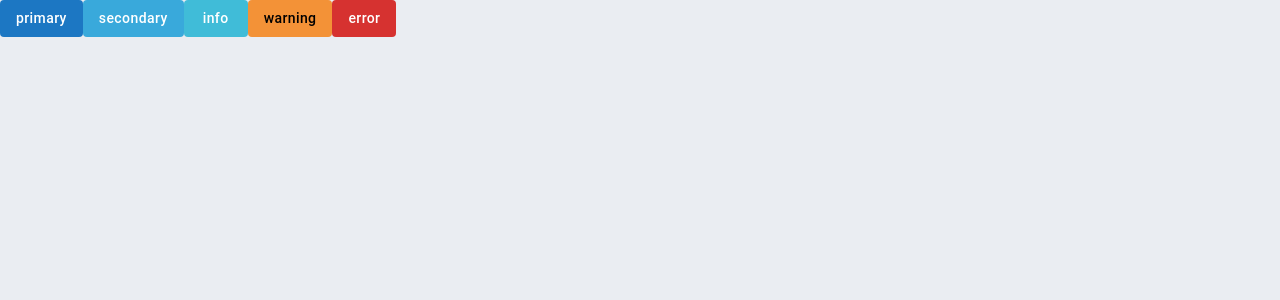
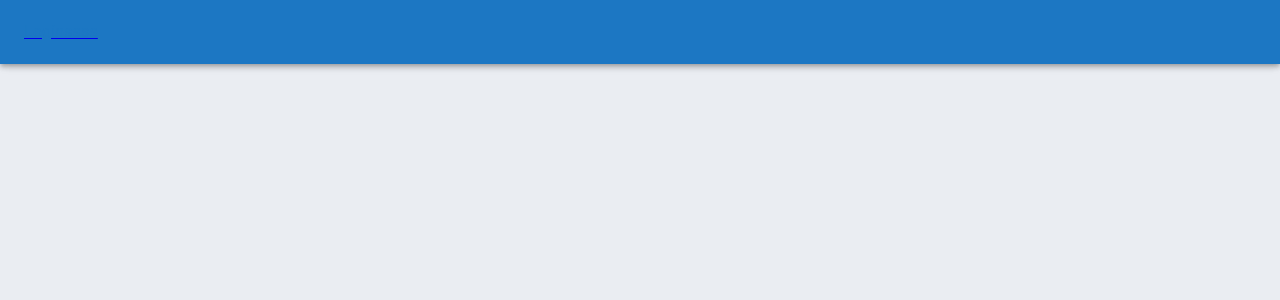
Before and after one commit to rocheredes/next-blog, a Next.js app: page / in a window 1280 px wide. Shown: the top 300 px of the page. Built offline with nearby package versions, Linux system fonts and the light colour scheme.

Commit message:
import global.css

```diff
--- a/pages/_app.js
+++ b/pages/_app.js
@@ -1,6 +1,6 @@
 import {ThemeProvider, CssBaseline} from "@mui/material";
 import {lightTheme} from "../themes/light";
-
+import '../styles/globals.css'
 export default function App({Component, pageProps}) {
     return (
         <ThemeProvider theme={lightTheme}>
--- a/pages/index.js
+++ b/pages/index.js
@@ -1,23 +1,13 @@
-import Head from 'next/head'
 import {Button} from "@mui/material";
-// import { Inter } from 'next/font/google'
-// const inter = Inter({ subsets: ['latin'] })
+import {BlogLayout} from "../components/layout/BlogLayout";
 
 export default function Home() {
     return (
         <>
-            <Head>
-                <title>Create Next App</title>
-                <meta name="description" content="Generated by create next app"/>
-                <meta name="viewport" content="width=device-width, initial-scale=1"/>
-            </Head>
-            <main>
-                <Button variant={'contained'} color='primary'>primary</Button>
-                <Button variant={'contained'} color='secondary'>secondary</Button>
-                <Button variant={'contained'} color='info'>info</Button>
-                <Button variant={'contained'} color='warning'>warning</Button>
-                <Button variant={'contained'} color='error'>error</Button>
-            </main>
+           <BlogLayout title={"Home"} pageDescription={"Home Page"}>
+               <Button>sdasdasd</Button>
+               <Button>sdasdasd</Button>
+           </BlogLayout>
         </>
     )
 }
```
